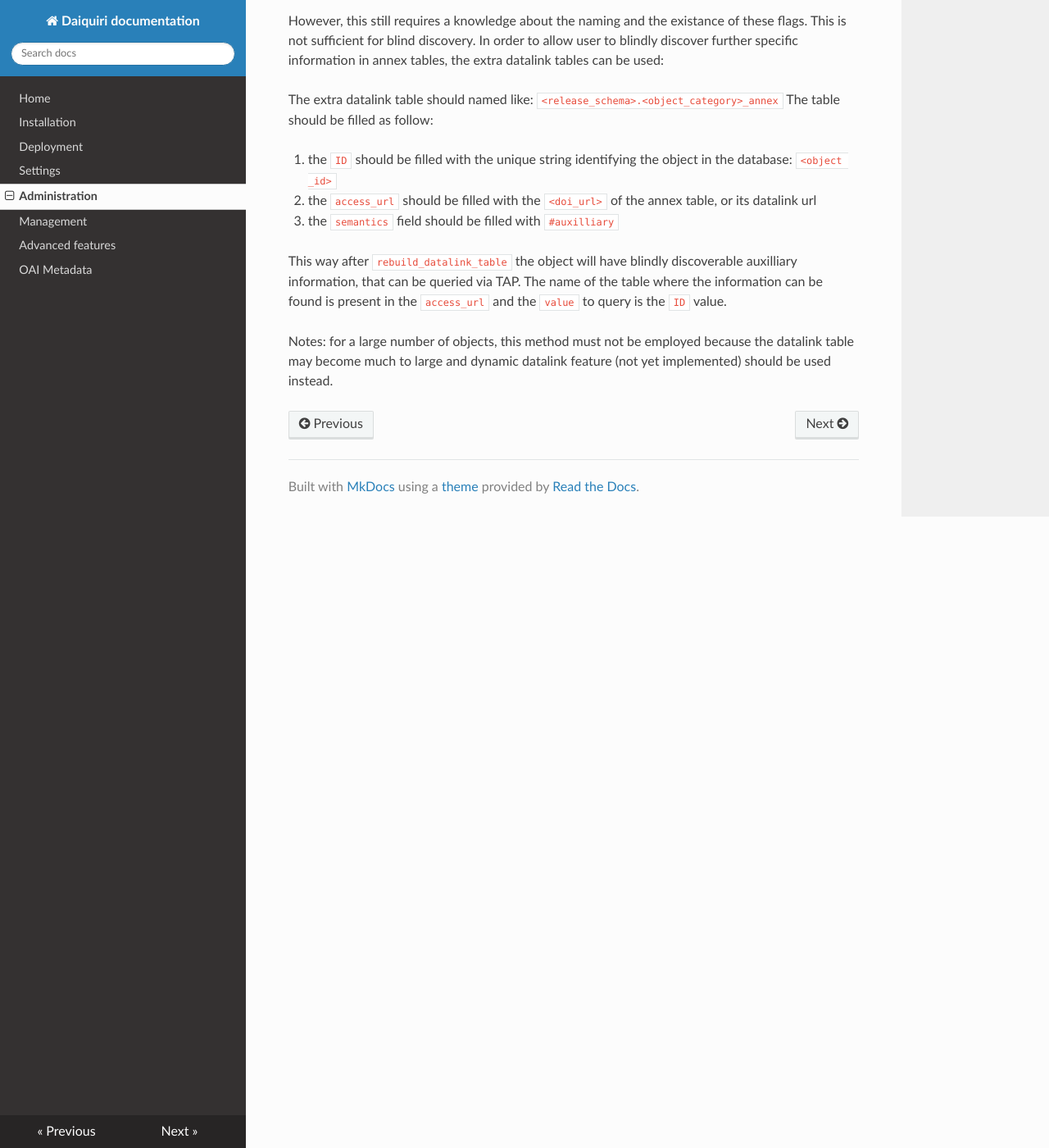
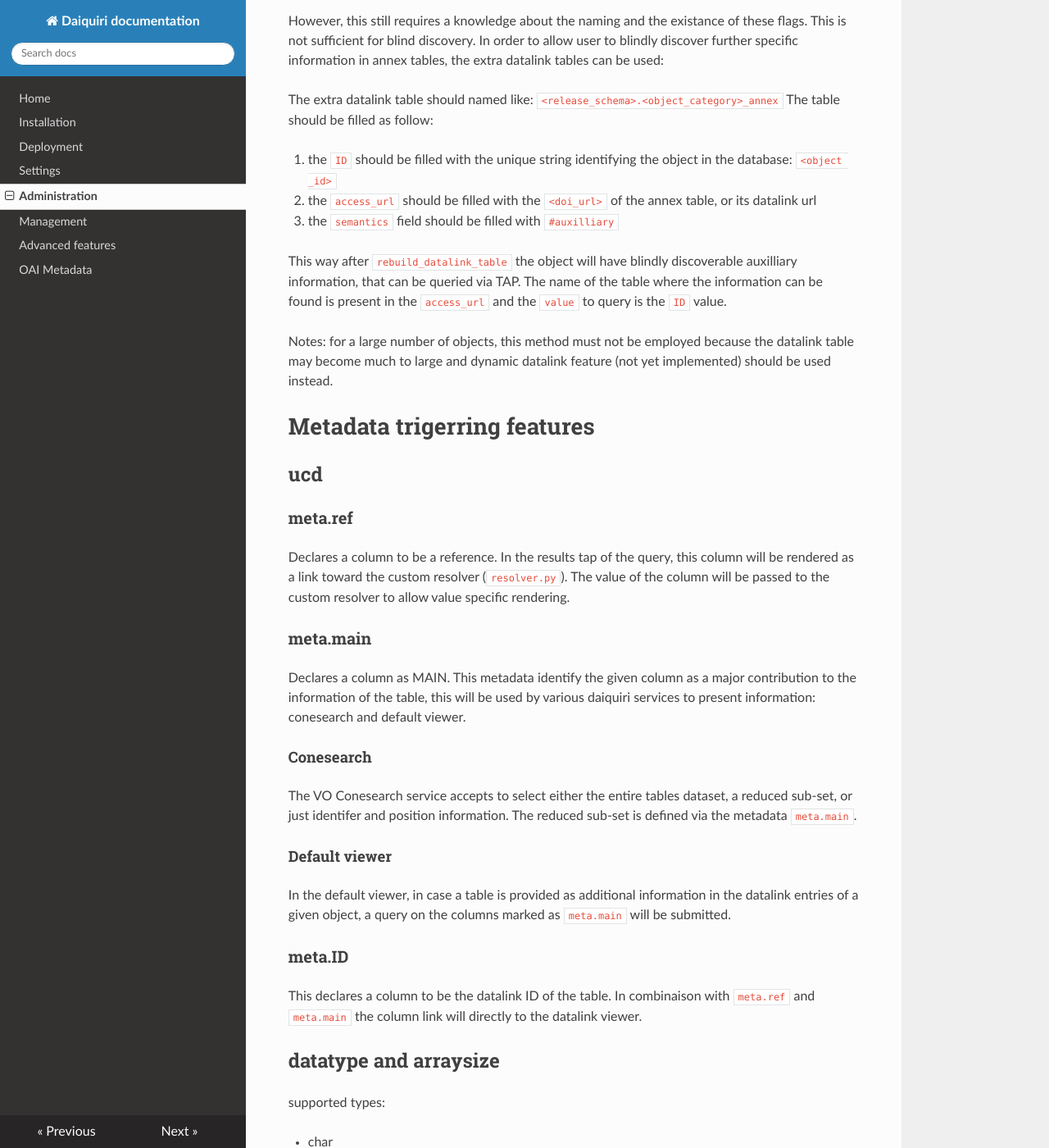
Before and after one commit to django-daiquiri/docs, an MkDocs documentation site: the page built from docs/administration.md, in a window 1280 px wide and 1400 px high, scrolled down 5392 px. Shown: the whole window at 82% size. Built offline with MkDocs 1.6.1, drawn with Linux system fonts in a browser that asks for light colours; nearby versions of some CDN libraries; some of the changed text lies outside the part shown.

Commit message:
Update administration.md

````diff
--- a/docs/administration.md
+++ b/docs/administration.md
@@ -229,3 +229,72 @@ The table should be filled as follow:
 This way after `rebuild_datalink_table` the object will have blindly discoverable auxilliary information, that can be queried via TAP. The name of the table where the information can be found is present in the `access_url` and the `value` to query is the `ID` value.
 
 Notes: for a large number of objects, this method must not be employed because the datalink table may become much to large and dynamic datalink feature (not yet implemented) should be used instead.
+
+# Metadata trigerring features
+
+
+## ucd
+
+### meta.ref
+
+Declares a column to be a reference. In the results tap of the query, this column will be rendered as a link toward the custom resolver (`resolver.py`).
+The value of the column will be passed to the custom resolver to allow value specific rendering.
+
+### meta.main
+
+Declares a column as MAIN. This metadata identify the given column as a major contribution to the information of the table, this will be used by various
+daiquiri services to present information: conesearch and default viewer.
+
+#### Conesearch
+
+The VO Conesearch service accepts to select either the entire tables dataset, a reduced sub-set, or just identifer and position information. The reduced sub-set is defined via the metadata `meta.main`.
+
+#### Default viewer
+
+In the default viewer, in case a table is provided as additional information in the datalink entries of a given object, a query on the columns marked as `meta.main` will be submitted.
+
+### meta.ID
+
+This declares a column to be the datalink ID of the table. In combinaison with `meta.ref` and `meta.main` the column link will directly to the datalink viewer.
+
+## datatype and arraysize
+
+supported types:
+
+* char
+* boolean
+* short
+* int
+* long
+* float
+* double
+* spoint (ADQL)
+
+supported array types:
+
+* short
+* int
+* long
+* float
+* double
+* boolean
+
+### array of known dimension
+
+For array of known dimension the metadata should be:
+```
+datatype: <type>[]
+arraysize: <size>
+```
+
+### array of unknown dimension
+
+For array of unknown dimension the metadata should be:
+```
+datatype: <type>[]
+arraysize: None (null)
+```
+
+### Notes on Postgres array storage
+
+On postgres side array should be stored as `ARRAY` of type `_<type>`.
````
